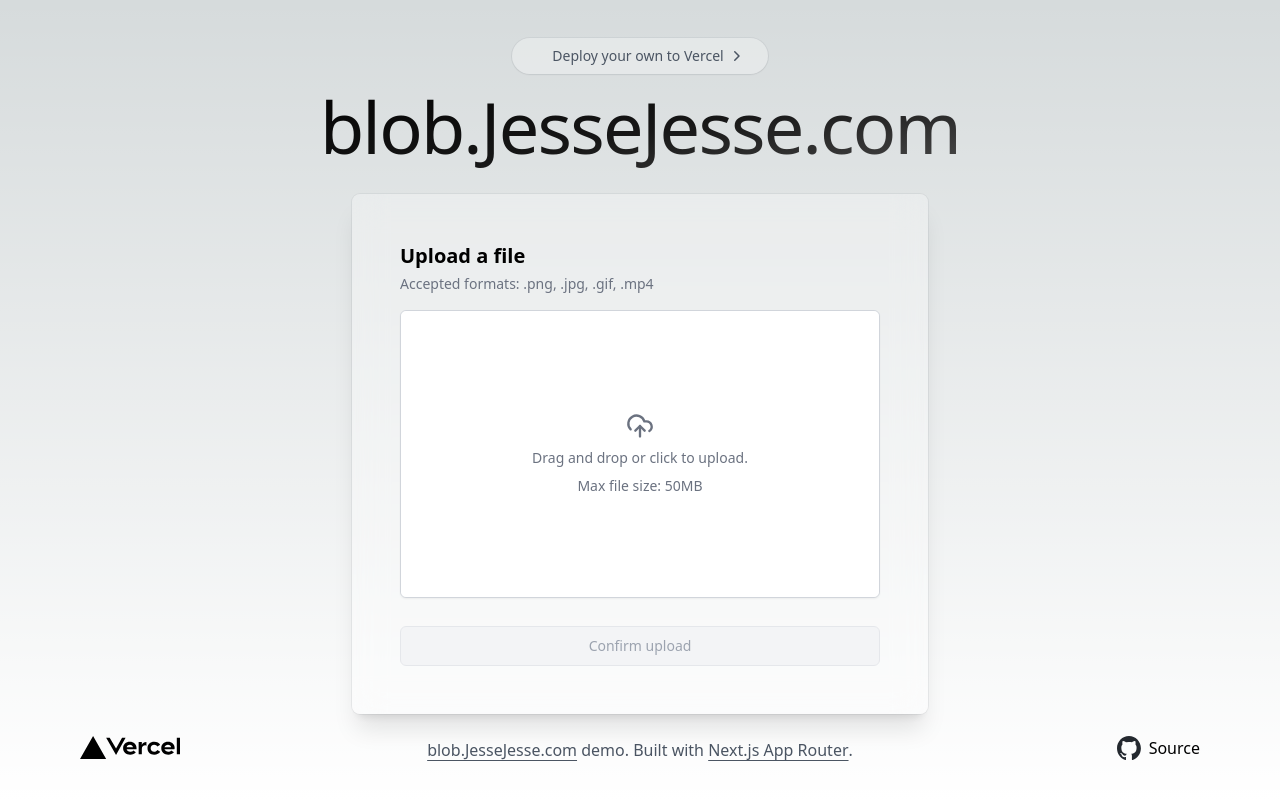
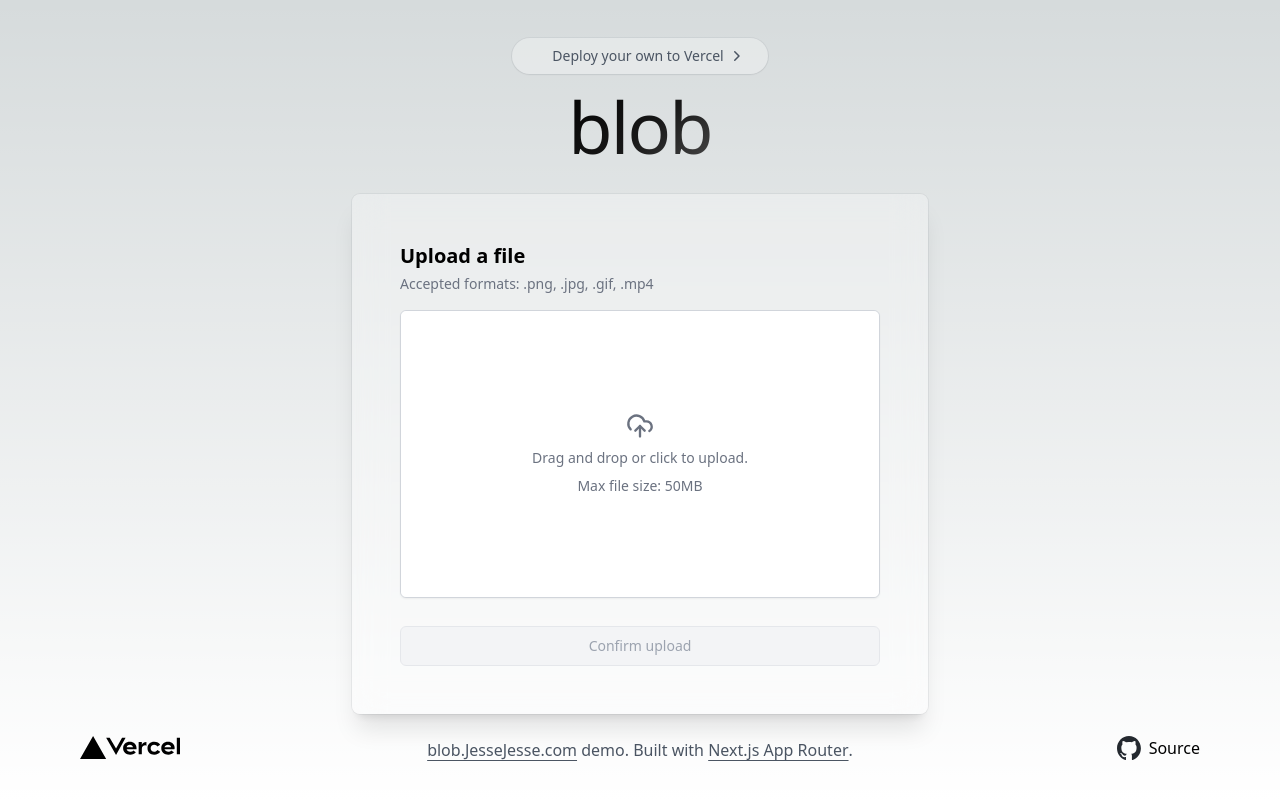
Before and after one commit to sudo-self/blob, a Next.js app: page / in a window 1280 px wide. Built offline with nearby package versions, Linux system fonts and the light colour scheme.

Commit message:
Update page.tsx

```diff
--- a/app/page.tsx
+++ b/app/page.tsx
@@ -16,7 +16,7 @@
         <ExpandingArrow />
       </Link>
       <h1 className="pt-4 pb-8 bg-gradient-to-br from-black via-[#171717] to-[#575757] bg-clip-text text-center text-4xl font-medium tracking-tight text-transparent md:text-7xl">
-        blob.JesseJesse.com
+        blob
       </h1>
       <div className="bg-white/30 p-12 shadow-xl ring-1 ring-gray-900/5 rounded-lg backdrop-blur-lg max-w-xl mx-auto w-full">
         <Uploader />
```
